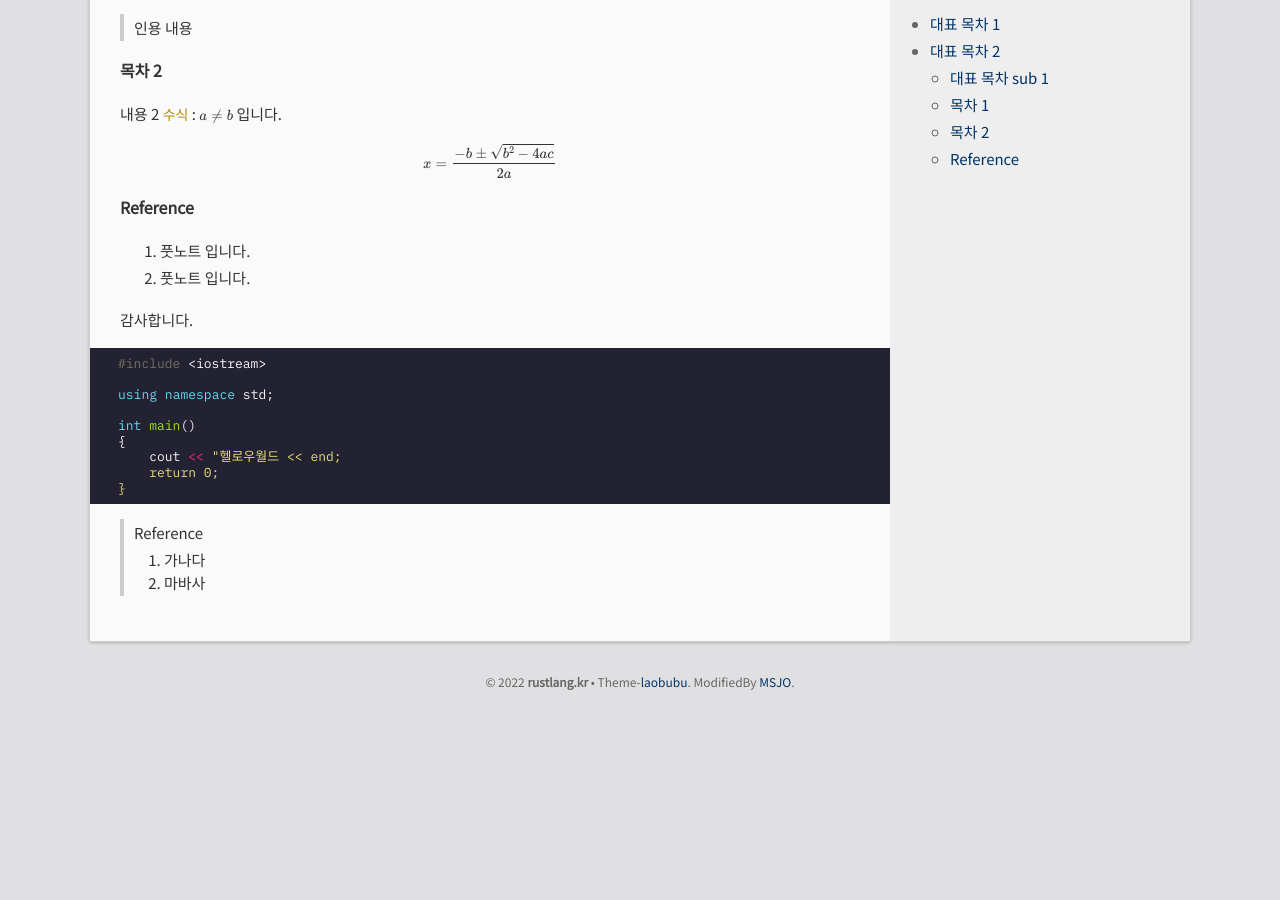
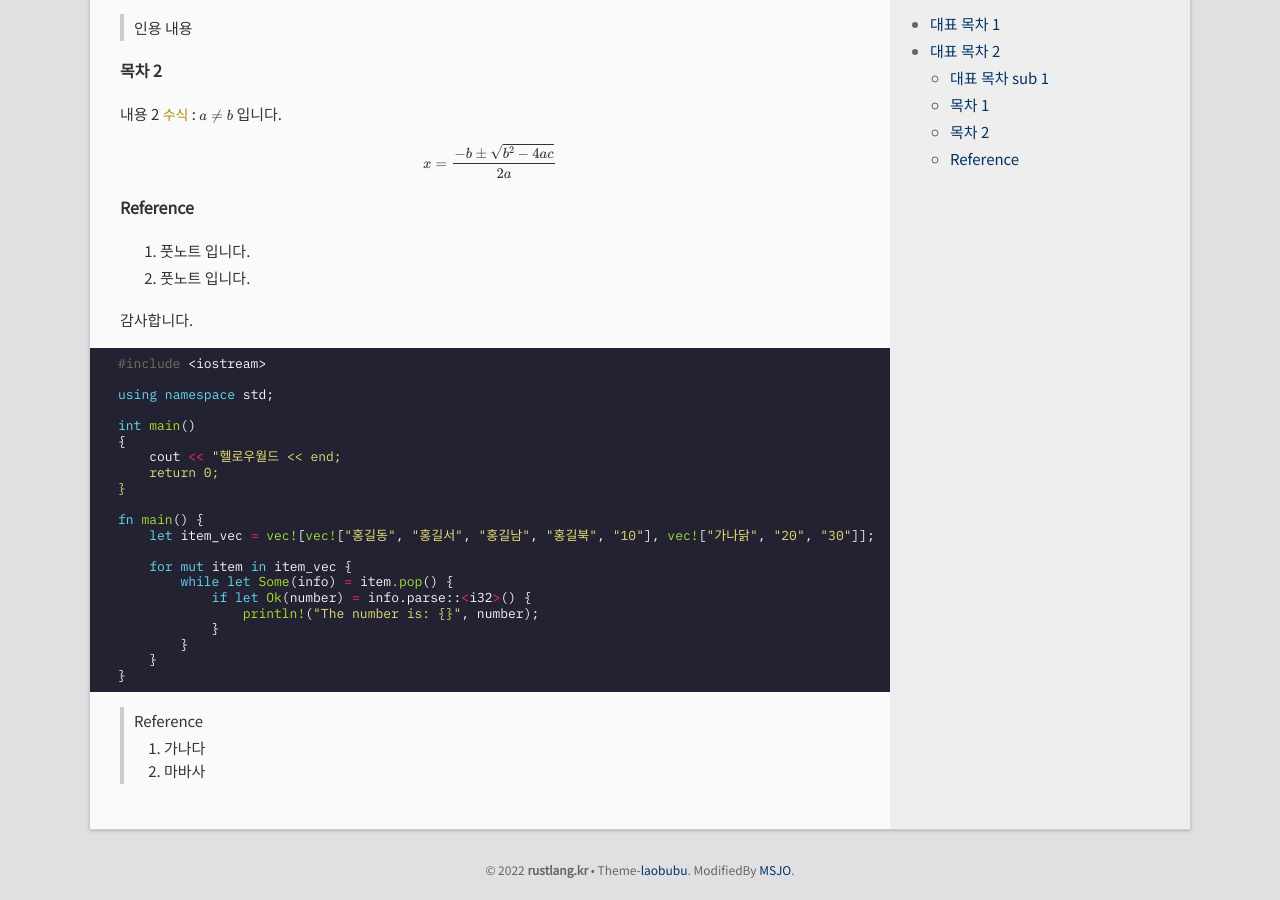
Before and after one commit to DebugJO/rustlang, a Jekyll site: the page built from _posts/2022-02-13-1.md, in a window 1280 px wide and 900 px high, scrolled down 637 px. Built offline with Jekyll 4.4.1, drawn with Linux system fonts in a browser that asks for light colours; formulas are drawn with MathJax 3; before the commit the page ends 1350 px from its top, so only the background shows below that.

Commit message:
Update 2022-02-13-1.md

````diff
--- a/_posts/2022-02-13-1.md
+++ b/_posts/2022-02-13-1.md
@@ -52,6 +52,20 @@ int main()
 }
 ```
 
+```rust
+fn main() {
+    let item_vec = vec![vec!["홍길동", "홍길서", "홍길남", "홍길북", "10"], vec!["가나닭", "20", "30"]];
+
+    for mut item in item_vec {
+        while let Some(info) = item.pop() {
+            if let Ok(number) = info.parse::<i32>() {
+                println!("The number is: {}", number);
+            }
+        }
+    }
+}
+```
+
 > Reference
 > 1. 가나다
 > 2. 마바사
````
